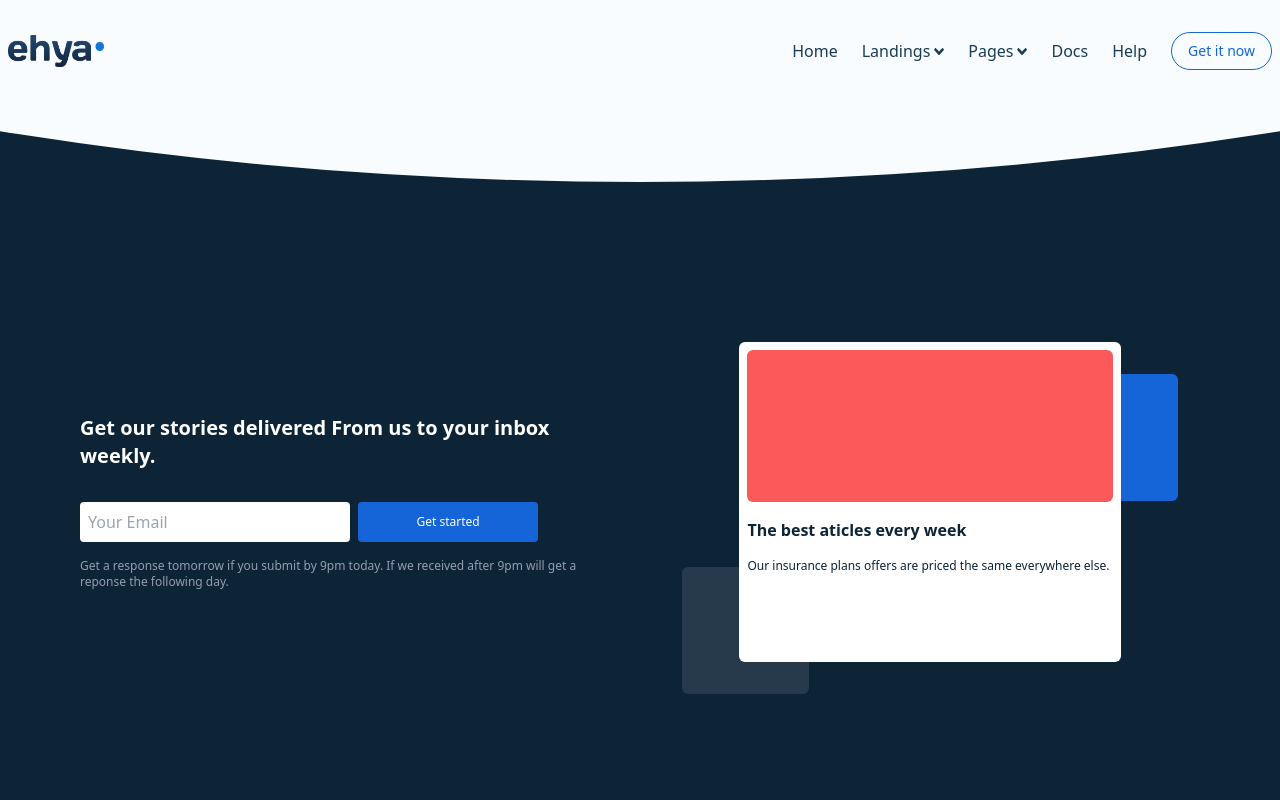
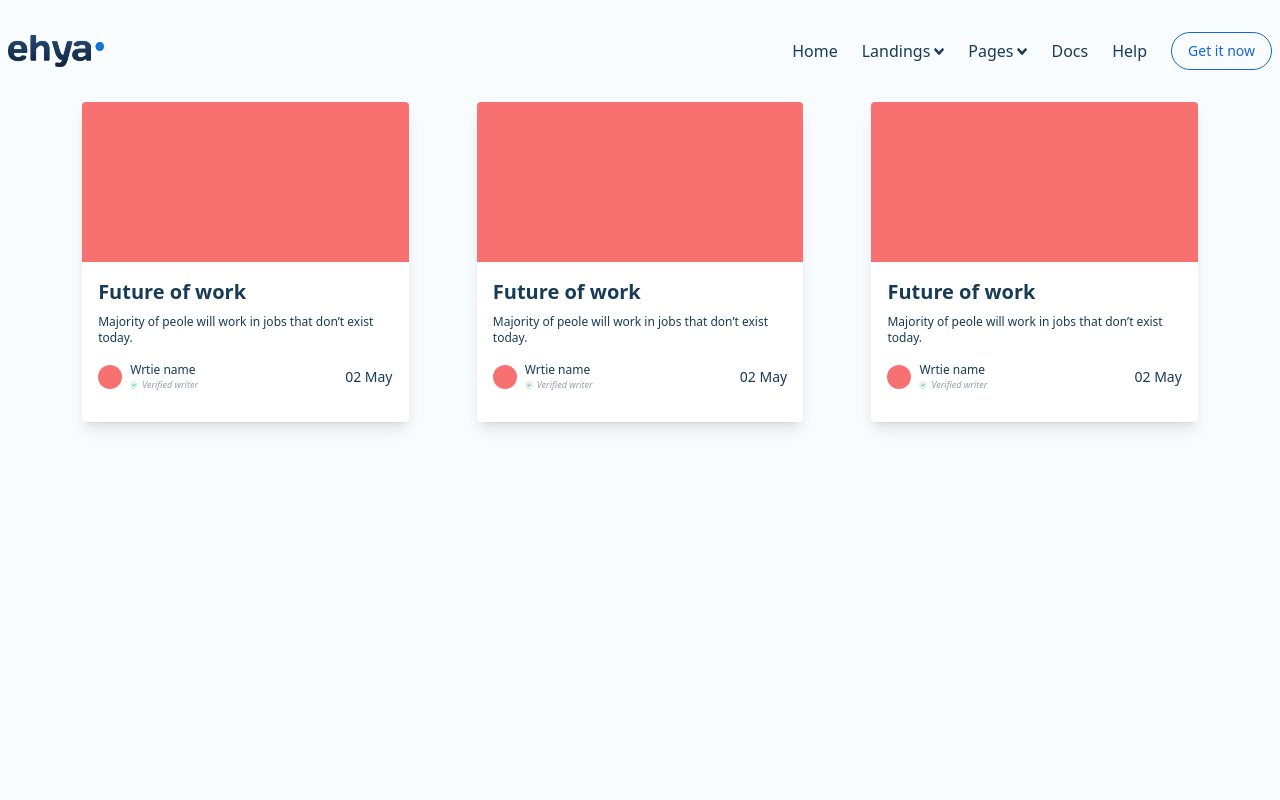
Before and after one commit to Devve08/news_website, a Next.js app: page / in a window 1280 px wide. Shown: the top 800 px of the page. Built offline with nearby package versions, Linux system fonts and the light colour scheme.

Commit message:
news_card design

```diff
--- /dev/null
+++ b/app/components/articleCard.tsx
@@ -0,0 +1,41 @@
+"use client";
+
+import Image from "next/image";
+import { images } from "../kits/images";
+
+const ArticleCard = () => {
+  return (
+    <div className="w-full h-80 rounded flex items-center justify-center ">
+      <div className="bg-white h-full rounded w-[80%] sm:w-[90%] shadow-lg">
+        <div className="h-1/2 bg-red-400 rounded-t"></div>
+        <div className="p-4">
+          <div className="text-text_primary text-xl font-bold">
+            Future of work
+          </div>
+          <div className="text-text_primary text-xs mt-2">
+            Majority of peole will work in jobs that don’t exist today.
+          </div>
+          <div className="flex flex-row justify-between items-center mt-4">
+            <div className="flex flex-row items-center gap-2">
+              <div className="bg-red-400 rounded-full h-6 w-6"></div>
+              <div className="flex flex-col items-start">
+                <span className="text-xs font-medium text-text_primary">
+                  Wrtie name
+                </span>
+                <div className="flex flex-row items-center gap-1">
+                  <Image src={images.verified} className="w-2 h-2" alt={""} />
+                  <span className="italic text-[9px] text-secondary">
+                    Verified writer
+                  </span>
+                </div>
+              </div>
+            </div>
+            <div className="text-sm text-text_primary">02 May</div>
+          </div>
+        </div>
+      </div>
+    </div>
+  );
+};
+
+export default ArticleCard;
--- a/app/kits/images.ts
+++ b/app/kits/images.ts
@@ -4,4 +4,6 @@ export const images = {
   logoWhite: require("../assets/images/logo_white.png"),
   heart: require("../assets/images/heart.png"),
   angleDown: require("../assets/images/angle_down.png"),
+  verified: require("../assets/images/verified.png"),
+  semiCircle: require("../assets/images/semi_circle.png"),
 };
--- a/app/page.tsx
+++ b/app/page.tsx
@@ -1,12 +1,20 @@
 "use client";
 
+import ArticleCard from "./components/articleCard";
 import Footer from "./components/footer/footer";
 import Navbar from "./components/navbar/navbar";
 
 export default function Home() {
   return (
-    <main className='h-screen bg-background '>
+    <main className="h-screen bg-background ">
       <Navbar />
+      <div className="w-full min-h-screen bg-background">
+        <div className="grid justify-between gap-x-8 gap-y-6 grid-cols-1 sm:grid-cols-2 md:grid-cols-3 w-[90%] mx-auto">
+          <ArticleCard />
+          <ArticleCard />
+          <ArticleCard />
+        </div>
+      </div>
       <Footer />
     </main>
   );
```
Also changed, not shown: app/assets/images/semi_circle.png (added), app/assets/images/verified.png (added).
